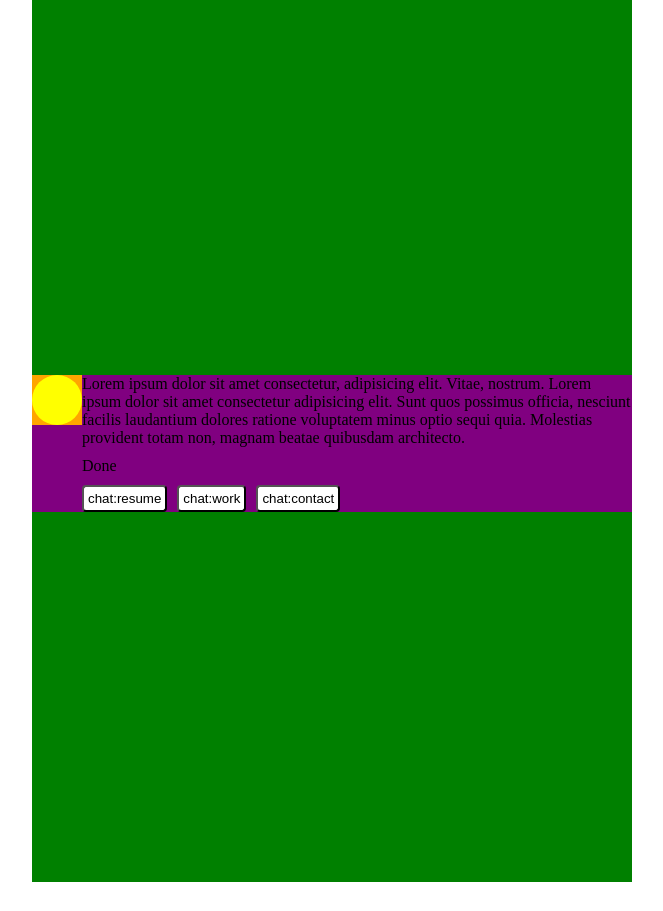
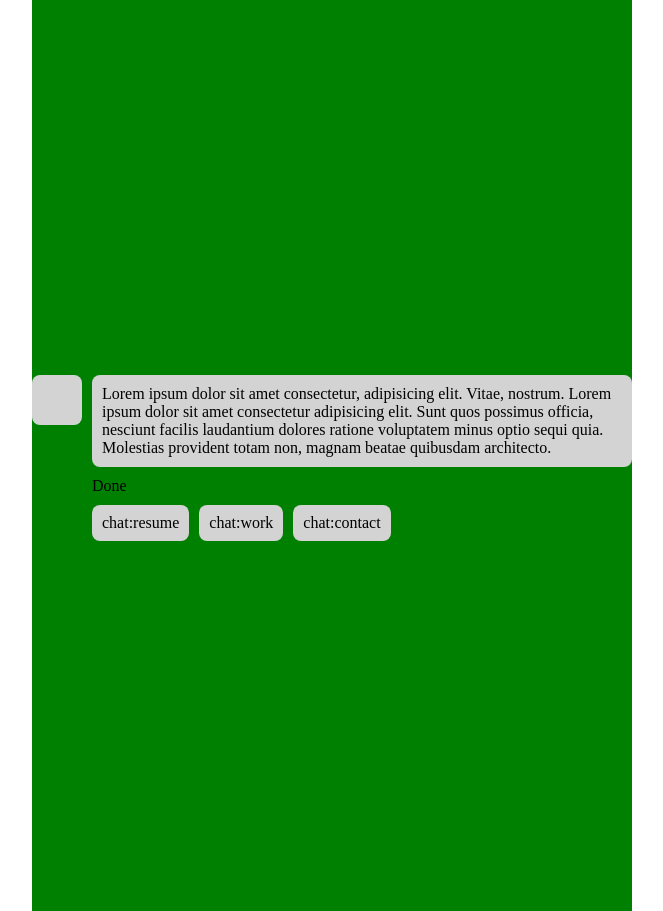
Before and after one commit to umkl/interactive-monologue-webinterface, a Next.js app: page / in a window 1280 px wide. Shown: the whole page, without its empty margins (308-971 px from the left). Before the commit the page ends 882 px from the top, so only its background shows below. Built offline with nearby package versions, Linux system fonts and the light colour scheme.

Commit message:
style: adjust elements to more consistent theme

```diff
--- a/src/comp/ActionButton.tsx
+++ b/src/comp/ActionButton.tsx
@@ -11,9 +11,16 @@
       onClick={() => click(value, Promise.resolve())}
       {...{
         style: {
-          borderRadius: "4px",
-          backgroundColor: "white",
-          padding: "4px",
+          appearance: "none",
+          borderRadius: "8px",
+          padding: "10px",
+          border: "0px solid black",
+          fontFamily: "inherit",
+          fontSize: "16px",
+          display: "flex",
+          lineHeight: "16px",
+          cursor: "pointer",
+          backgroundColor: "lightgray"
         },
       }}
     >
--- a/src/comp/ChatBubble.tsx
+++ b/src/comp/ChatBubble.tsx
@@ -23,7 +23,15 @@
           gap: "10px",
         }}
       >
-        <div>{displayText}</div>
+        <div {...{
+          style: {
+            padding: "10px",
+            boxSizing: "border-box",
+            backgroundColor: "lightgray",
+            borderRadius: "8px",
+        }}}>
+          <div>{displayText}</div>
+        </div>
         <div>{done ? "Done" : "Streaming..."}</div>
         <div
           style={{
--- a/src/feat/Pfp.tsx
+++ b/src/feat/Pfp.tsx
@@ -8,8 +8,8 @@
           position: "fixed",
           width: "50px",
           height: "50px",
-          borderRadius: "100%",
-          backgroundColor: "yellow",
+          borderRadius: "8px",
+          backgroundColor: "lightgray",
           zIndex: 10,
         },
       }}
--- a/src/style/chat-bubbles.css
+++ b/src/style/chat-bubbles.css
@@ -1,14 +1,13 @@
 .chat-bubble {
-  background-color: purple;
   margin-bottom: 20px;
   display: flex;
   flex-direction: row;
+  gap: 10px;
 }
 
 .chat-bubble-pfpspacer {
   display: block;
   position: relative;
-  background-color: orange;
   height: 50px;
   width: 50px;
   flex-shrink: 0;
```
